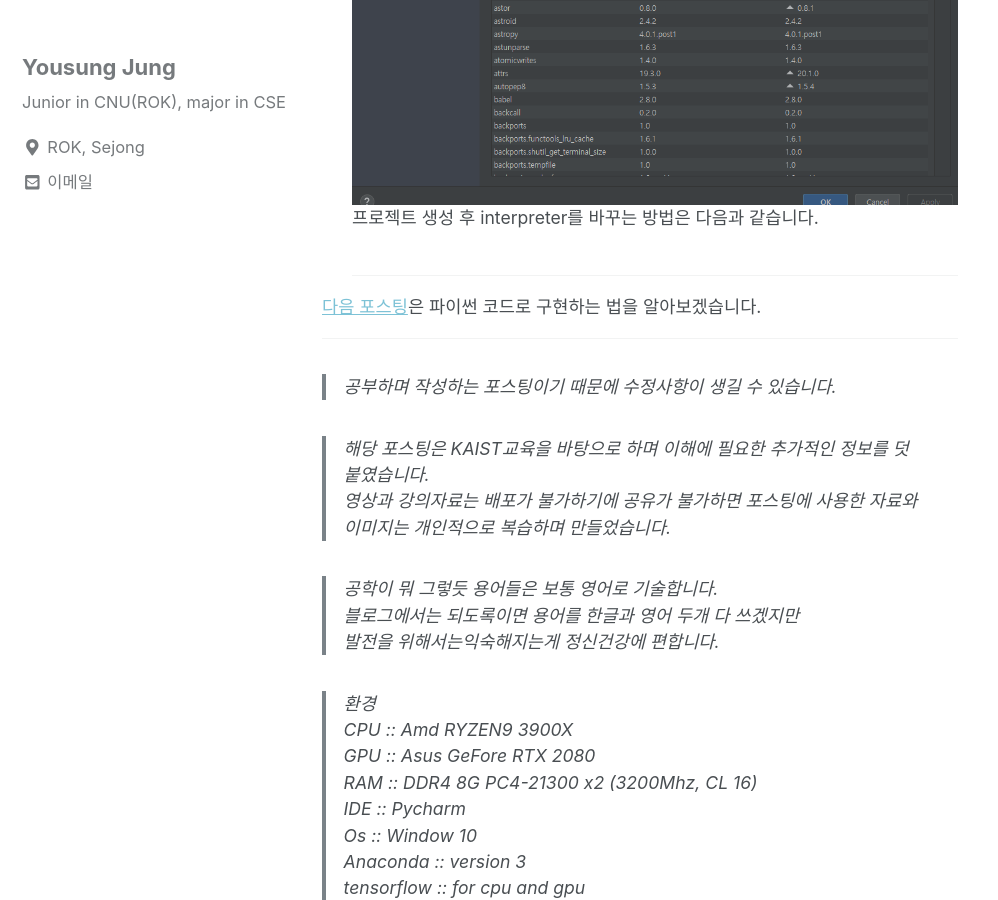
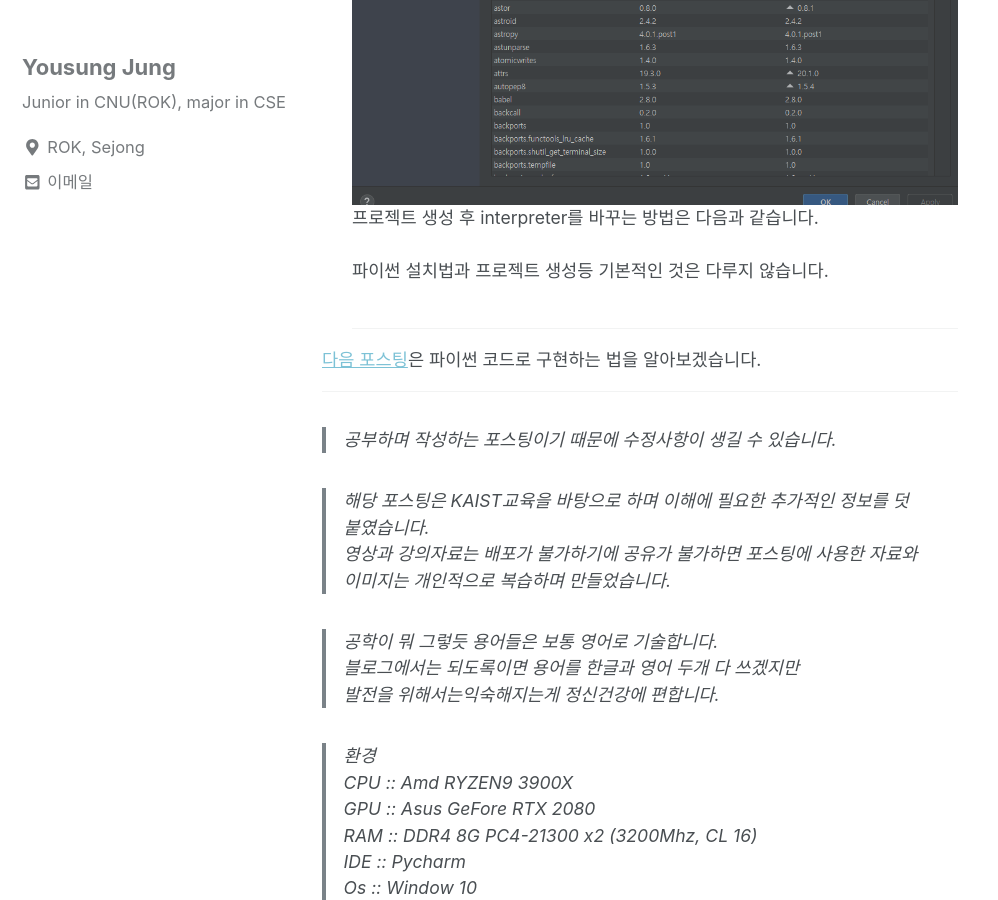
Before and after one commit to can019/can019.github.io, a Jekyll site: the page built from _posts/2020-08-26-MachineLearning-AI-4.md, in a window 1280 px wide and 900 px high, scrolled down 1669 px. Shown: the whole window, without its empty margins (0-998 px from the left). Built offline with Jekyll 4.4.1, drawn with Linux system fonts in a browser that asks for light colours; nearby versions of some CDN libraries.

Commit message:
modified

```diff
--- a/_posts/2020-08-26-MachineLearning-AI-4.md
+++ b/_posts/2020-08-26-MachineLearning-AI-4.md
@@ -34,7 +34,7 @@ categories: MachineLearning DataAnalyze Python Colab
       File > Setting > Project Interpreter로 이동하셔서 디렉토리를 바꿔주시면 됩니다.<br/><br/>
       <img src="/assets/photos/code/pycharm_interpreter_setting.png"><br/>
       프로젝트 생성 후 interpreter를 바꾸는 방법은 다음과 같습니다.<br/><br/>
-
+      파이썬 설치법과 프로젝트 생성등 기본적인 것은 다루지 않습니다.<br/><br/>
      <hr/>
 
   </div>
```
